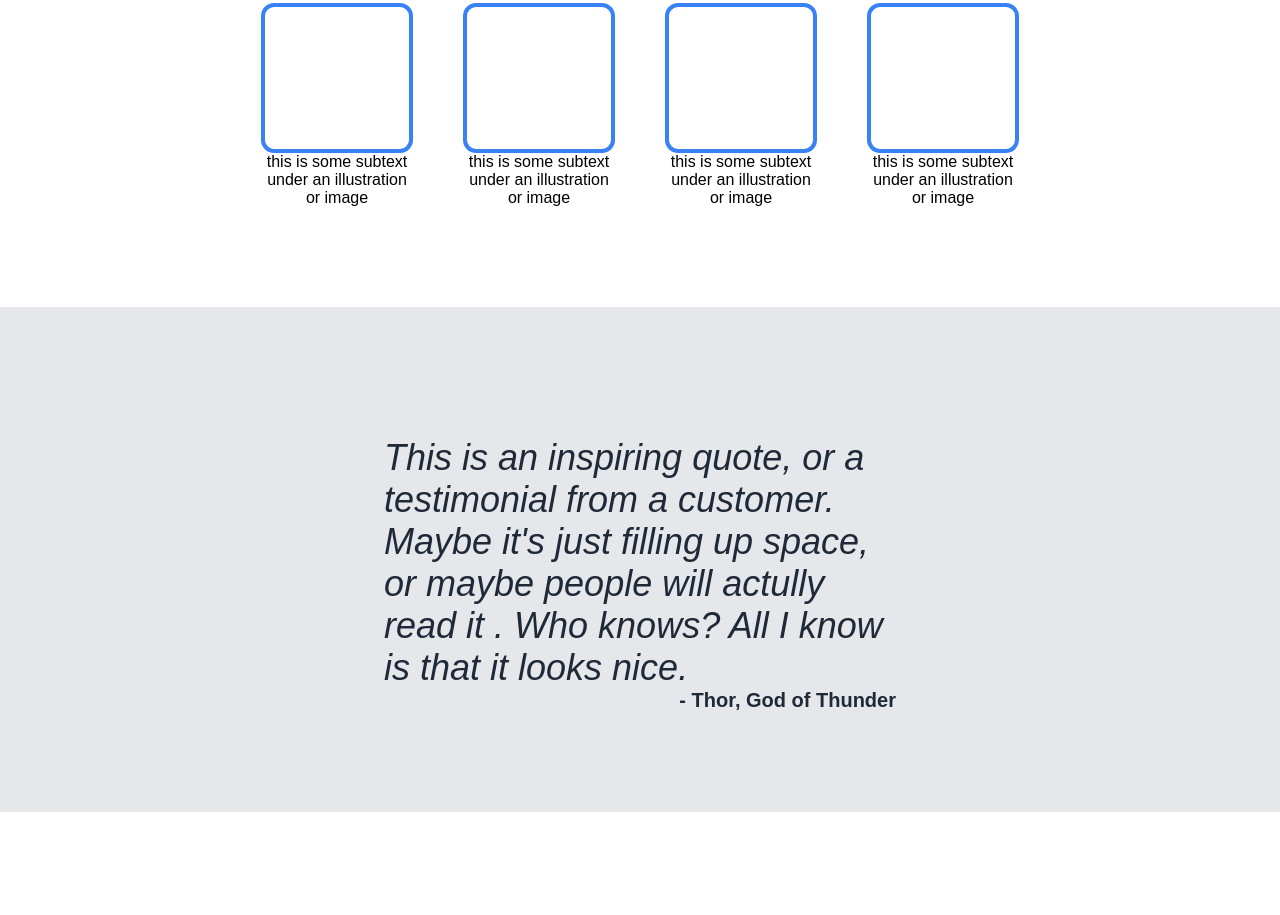
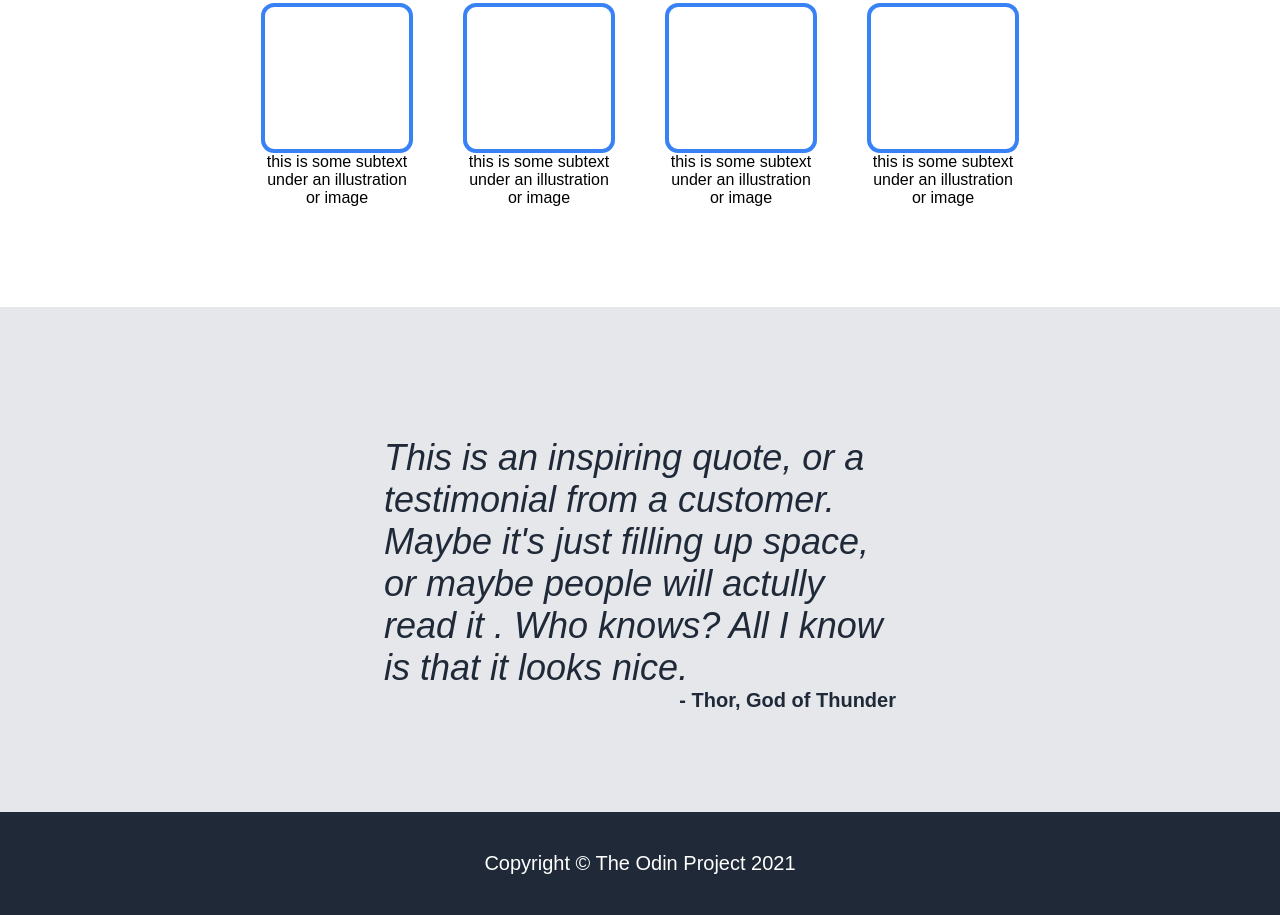
Before and after one commit to TheBlackEagle198/odin-landingPage, a plain HTML site: page index.html in a window 1280 px wide. Shown: the part 942-1857 px from the top of the page. Before the commit the page ends 1754 px from the top, so only its background shows below. Drawn offline with Linux system fonts and the light colour scheme.

Commit message:
Add footer section

```diff
--- a/index.html
+++ b/index.html
@@ -59,5 +59,8 @@
             <p class="autor">- Thor, God of Thunder</p>
         </div>
     </div>
+    <div class="footer flex">
+        <p>Copyright &copy; The Odin Project 2021</p>
+    </div>
 </body>
 </html>
--- a/style.css
+++ b/style.css
@@ -122,3 +122,12 @@
     text-align: right;
     font-weight: bold;
 }
+
+.footer {
+    justify-content: center;
+    align-items: center;
+    background-color: #1f2937;
+    color:white;
+    font-size: 20px;
+    padding: 40px 0;
+}
```
